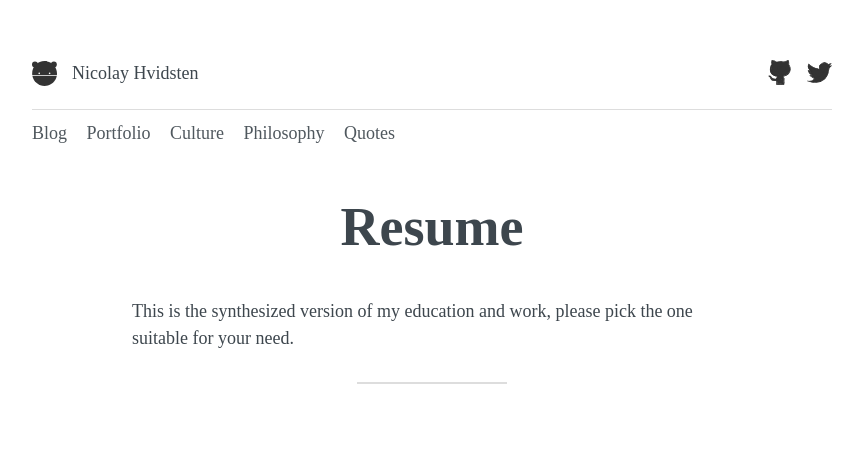
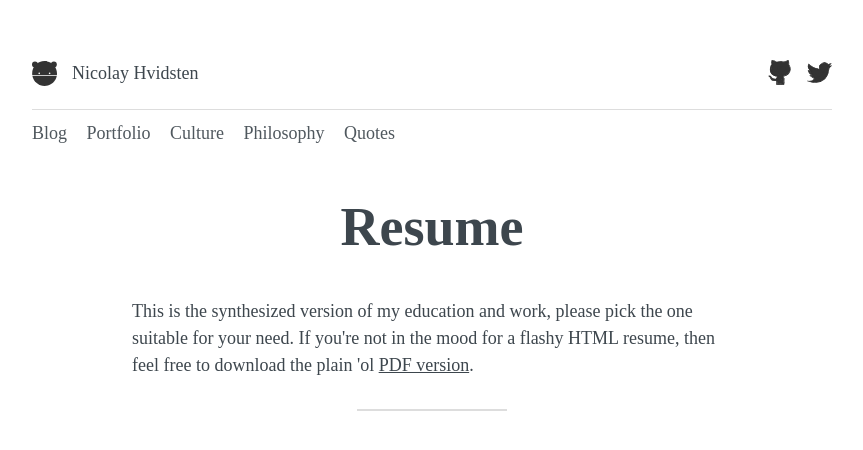
Before and after one commit to nicohvi/nicohvi.github.io, a Jekyll site: the page built from resume/index.html, in a window 1280 px wide. Shown: the top 450 px of the page, without its empty margins (208-1071 px from the left). Built offline with Jekyll 4.4.1, drawn with Linux system fonts in a browser that asks for light colours; nearby versions of some CDN libraries.

Commit message:
pdf resume

```diff
--- a/resume/index.html
+++ b/resume/index.html
@@ -5,7 +5,12 @@ layout: default
   <h1>Resume</h1>
   <p>
     This is the synthesized version of my education and work,
-    please pick the one suitable for your need.
+    please pick the one suitable for your need. If you're not in
+    the mood for a flashy HTML resume, then feel free to download
+    the plain 'ol <a href="/public/resume.pdf">PDF version</a>.
   </p>
   <hr>
+  <ul>
+    <li></li>
+  </ul>
 </section>
```
Also changed, not shown: 2 other files.
